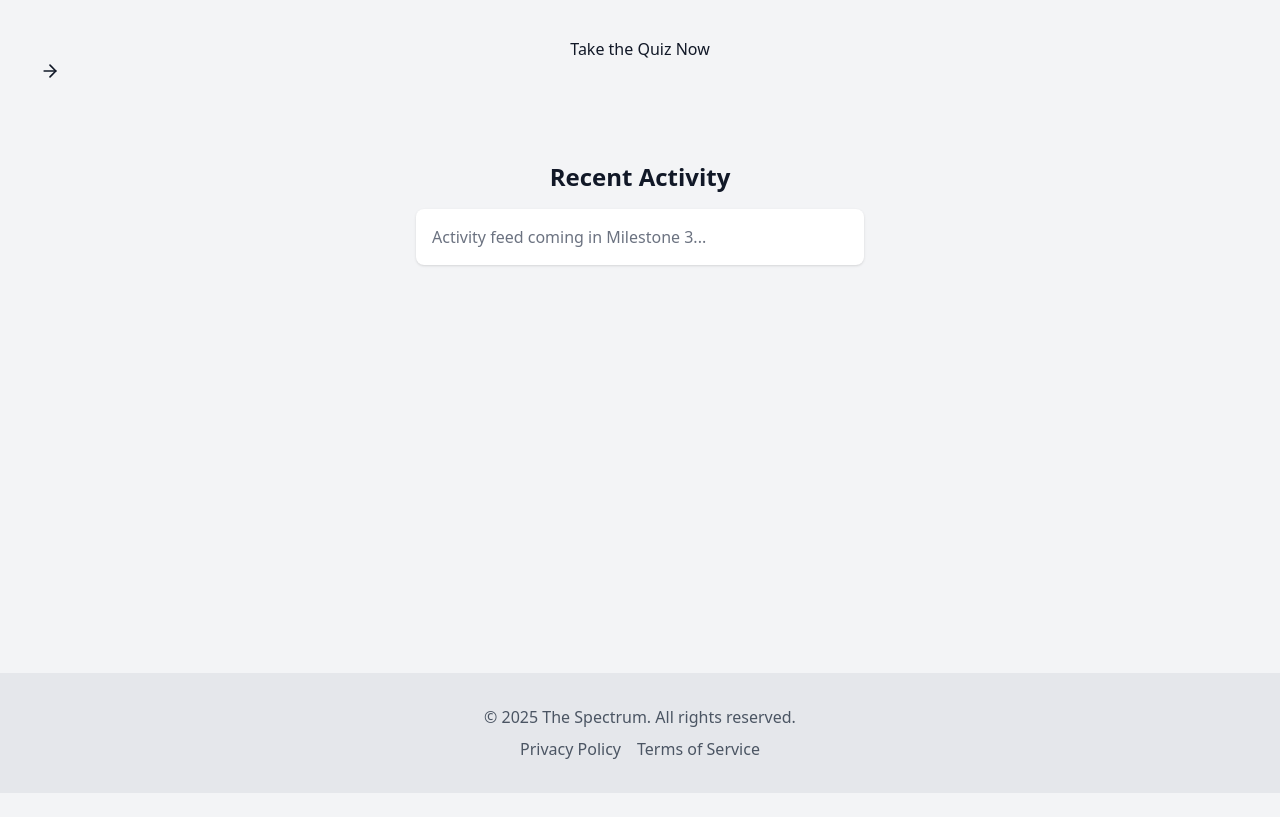
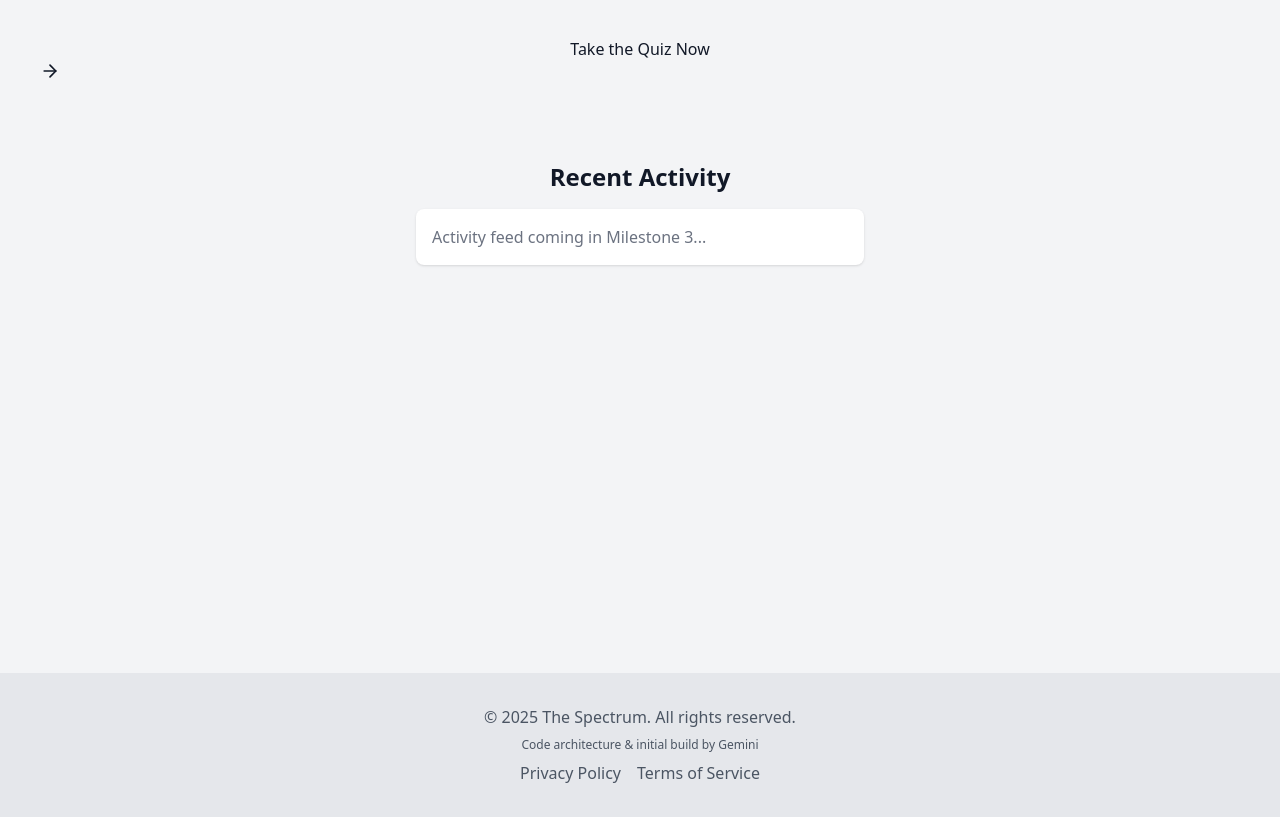
Before and after one commit to programmerarthur/the-spectrum, a plain HTML site: page index.html in a window 1280 px wide. Shown: the part 239-1056 px from the top of the page. Before the commit the page ends 1032 px from the top, so only its background shows below. Drawn offline with nearby package versions, Linux system fonts and the light colour scheme.

Commit message:
Update index.html

```diff
--- a/index.html
+++ b/index.html
@@ -90,6 +90,7 @@
 
         <footer class="w-full bg-gray-200 dark:bg-gray-800 p-8 text-center text-gray-600 dark:text-gray-400 mt-12">
             <p>&copy; 2025 The Spectrum. All rights reserved.</p>
+            <p class="text-xs mt-2">Code architecture & initial build by Gemini</p>
             <div class="flex gap-4 justify-center mt-2">
                 <a href="#" class="hover:text-indigo-400">Privacy Policy</a>
                 <a href="#" class="hover:text-indigo-400">Terms of Service</a>
```
